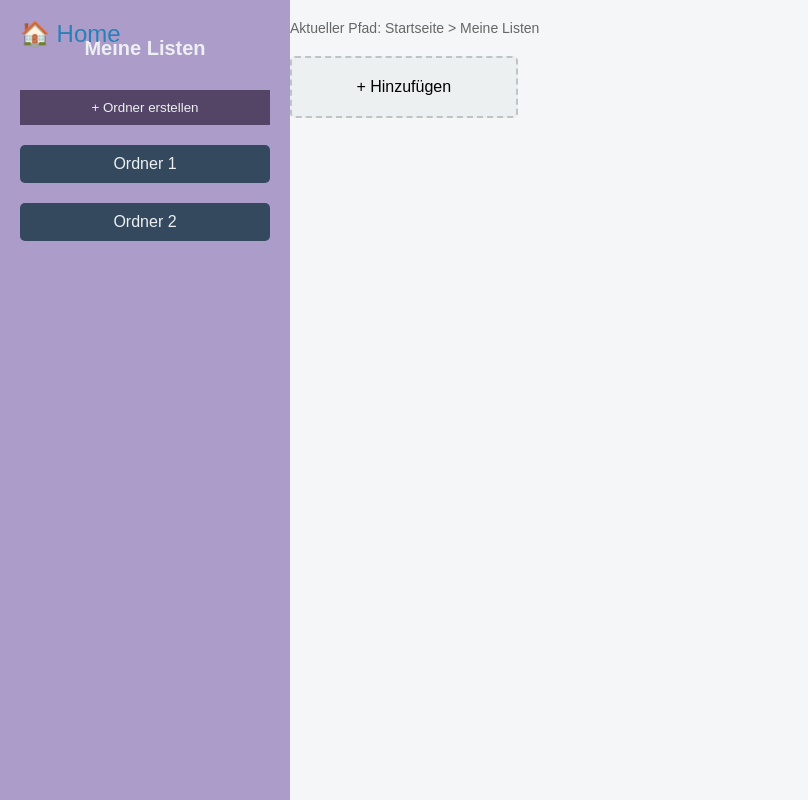
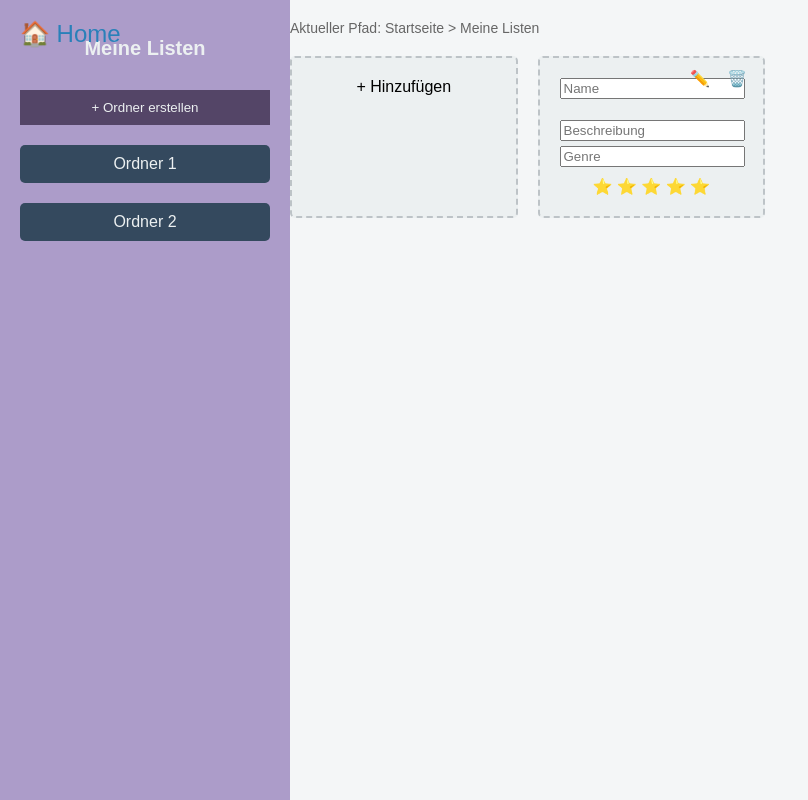
Before and after one commit to Cansu1307/GIS-first-one, a plain HTML site: page index2.html in a window 1280 px wide. Shown: the whole page, without its empty margins (0-808 px from the left). Drawn offline with Linux system fonts and the light colour scheme.

Commit message:
beispiel?

```diff
--- a/index2.html
+++ b/index2.html
@@ -22,3 +22,17 @@
     <div class="path">Aktueller Pfad: Startseite > Meine Listen</div>
     <div class="grid">
         <div class="add-button">+ Hinzufügen</div>
+
+        <!-- Beispiel für eine Karte -->
+        <div class="entry-card">
+            <div class="actions">
+                <button>✏️</button>
+                <button>🗑️</button>
+            </div>
+            <h4><input placeholder="Name" ></h4>
+            <p><input placeholder="Beschreibung"></p>
+            <small><input placeholder="Genre" ></small>
+            <div class="stars">⭐ ⭐ ⭐ ⭐ ⭐</div>
+        </div>
+    </div>
+</div>
```
